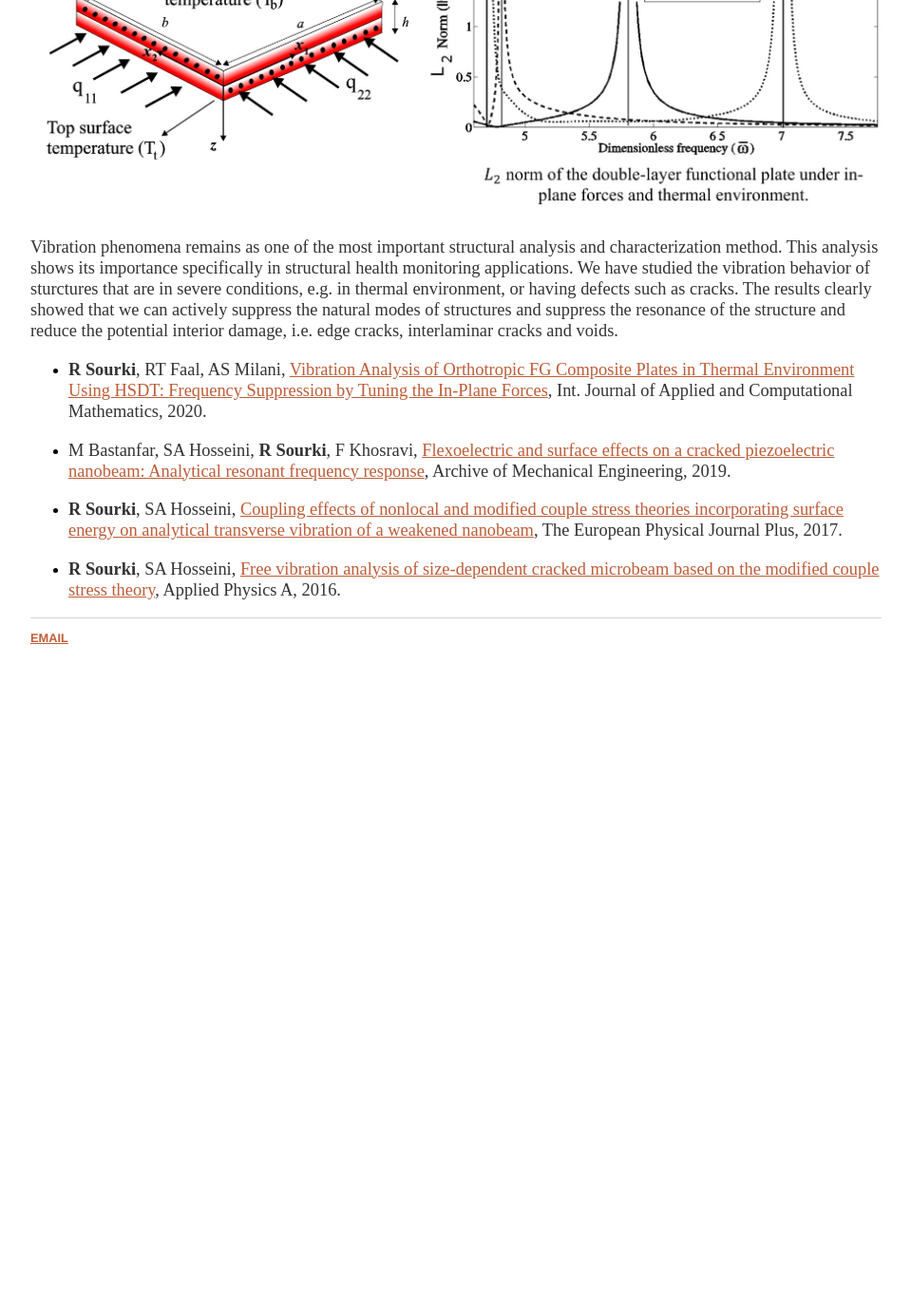
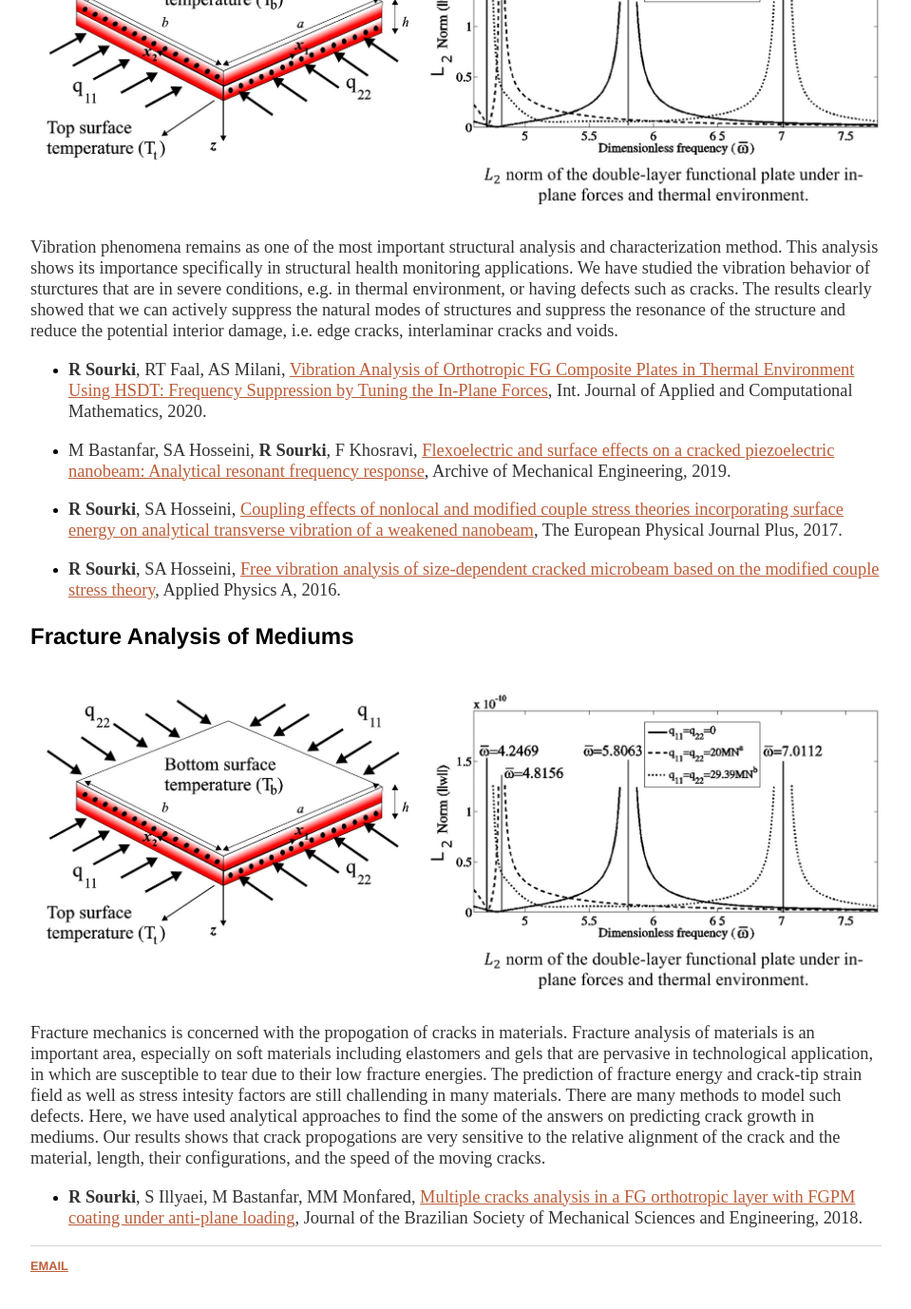
Before and after one commit to rsourki/rsourki.github.io, a Jekyll site: the page built from research/index.html, in a window 1280 px wide and 1400 px high, scrolled down 2432 px. Shown: the top 1378 px of the window at 95% size, without its empty margins (160-1119 px from the left). Built offline with Jekyll 4.4.1, drawn with Linux system fonts in a browser that asks for light colours; before the commit the page ends 3171 px from its top, so only the background shows below that; some of the changed text lies outside the part shown.

Commit message:
Update index.html

```diff
--- a/research/index.html
+++ b/research/index.html
@@ -72,4 +72,18 @@ title: Research - Reza Sourki Webpage
   	Applied Physics A, 2016.</p></li>
 	</ul>
 
+	<h3>Fracture Analysis of Mediums</h3>
+	<img src = "/img/rs_2.jpg"
+ 	alt = "RS_2"
+ 	class = "responsive-img"/>
+	<p>Fracture mechanics is concerned with the propogation of cracks in materials. Fracture analysis of materials is an important area, especially on soft materials including elastomers and gels that are pervasive in technological application,
+	in which are susceptible to tear due to their low fracture energies. The prediction of fracture energy and crack-tip strain field as well as stress intesity factors
+	are still challending in many materials. There are many methods to model such defects.
+	Here, we have used analytical approaches to find the some of the answers on predicting crack growth in mediums.
+	Our results shows that crack propogations are very sensitive to the relative alignment of the crack and the material,
+	length, their configurations, and the speed of the moving cracks.</p>
+	<ul>
+	<li><p><b>R Sourki</b>, S Illyaei, M Bastanfar, MM Monfared, <a href = "https://link.springer.com/article/10.1007/s40430-018-1234-1">Multiple cracks analysis in a FG orthotropic layer with FGPM coating under anti-plane loading</a>,
+	Journal of the Brazilian Society of Mechanical Sciences and Engineering, 2018.</p></li>
+	</ul>
 </div><!-- /.blurb -->
```
Also changed, not shown: other parts of research/index.html (+1 -1 lines).
